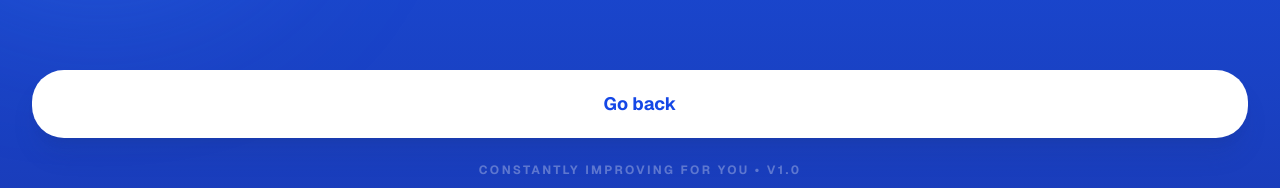
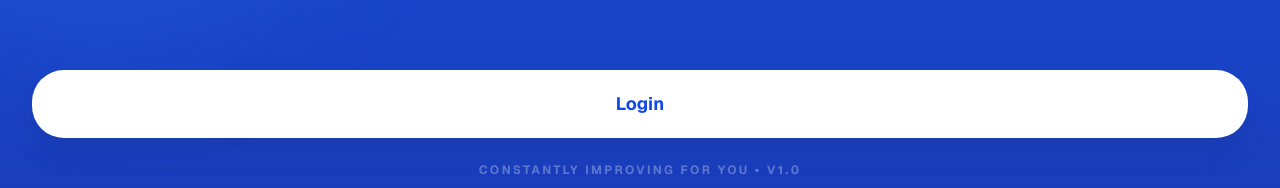
Before and after one commit to mystweb072/touchy, a Next.js app: page /chat in a window 1280 px wide. Shown: the part 574-762 px from the top of the page. Built offline with nearby package versions, Linux system fonts and the light colour scheme; no server answers.

Commit message:
Changed router push in NotAuthorized component

```diff
--- a/app/(main)/_components/NotAuthorized.tsx
+++ b/app/(main)/_components/NotAuthorized.tsx
@@ -20,7 +20,7 @@ export default function NotAuthorized({}: Props) {
 
         <div className="relative z-10 flex h-full flex-col px-8 pt-16 pb-12">
           <button
-            onClick={() => router.back()}
+            onClick={() => router.push("/auth/register")}
             className="flex size-12 items-center justify-center rounded-2xl border border-white/20 bg-white/10 text-white backdrop-blur-lg transition-transform active:scale-90"
           >
             <IoChevronBack size={24} />
@@ -59,10 +59,10 @@ export default function NotAuthorized({}: Props) {
             className="w-full"
           >
             <button
-              onClick={() => router.back()}
+              onClick={() => router.push("/auth/register")}
               className="w-full rounded-4xl bg-white py-5 text-lg font-bold text-blue-700 shadow-xl shadow-blue-900/20 transition-all active:scale-95"
             >
-              Go back
+              Login
             </button>
             <p className="mt-6 text-center text-xs font-bold tracking-[0.2em] text-white/30 uppercase">
               Constantly improving for you • v1.0
```
